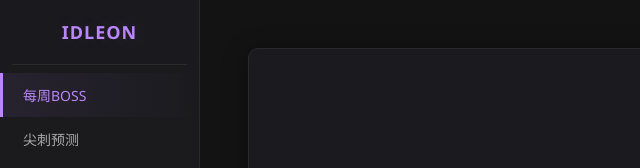
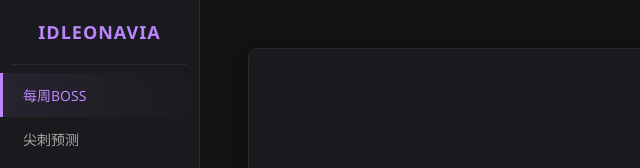
Before and after one commit to Tuperah/idleonavia, a website built with Vite: page index.html in a window 1280 px wide. Shown: the top 168 px of the page, 0-640 px from the left. Built offline with nearby package versions, Linux system fonts and the light colour scheme.

Commit message:
update: 导航栏标题改为 IDLEONAVIA

```diff
--- a/index.html
+++ b/index.html
@@ -3,7 +3,7 @@
 <head>
     <meta charset="UTF-8">
     <meta name="viewport" content="width=device-width, initial-scale=1.0">
-    <title>IDLEON</title>
+    <title>IDLEONAVIA</title>
     <link rel="stylesheet" href="/src/styles/main.css">
     <link rel="stylesheet" href="/src/styles/skillicon0-249.css">
     <link rel="stylesheet" href="/src/styles/skillicon250-499.css">
@@ -17,7 +17,7 @@
     </button>
     <div class="overlay" id="overlay"></div>
     <nav class="sidebar" id="sidebar">
-        <h2>IDLEON</h2>
+        <h2>IDLEONAVIA</h2>
         <ul class="nav-menu">
             <li class="nav-item active" data-page="weekly-boss">
                 <span>每周BOSS</span>
```
